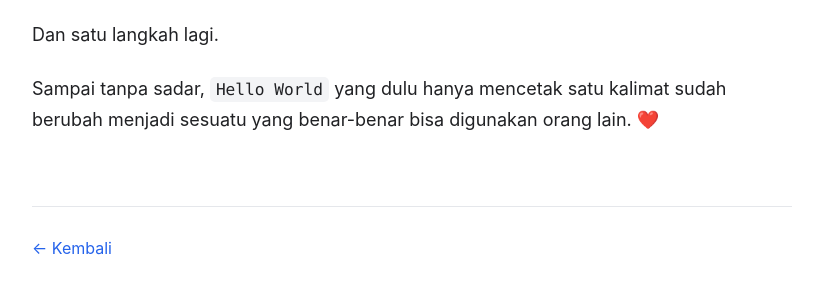
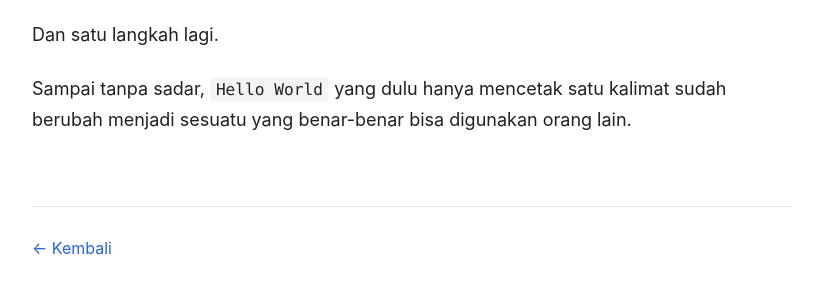
Before and after one commit to ranggawaridat/ranggawaridat.github.io, a Jekyll site: the page built from _posts/2026-09-29-from-hello-world-to-real-world-applications-with-go.md, in a window 1280 px wide and 900 px high, scrolled down 29456 px. Shown: the part 558-852 px from the top of the window, without its empty margins (228-1051 px from the left). Built offline with Jekyll 4.4.1, drawn with Linux system fonts in a browser that asks for light colours; some of the changed text lies outside the part shown.

```diff
--- a/_posts/2026-09-29-from-hello-world-to-real-world-applications-with-go.md
+++ b/_posts/2026-09-29-from-hello-world-to-real-world-applications-with-go.md
@@ -1011,7 +1011,7 @@ Kita akan menjalankan test.
 
 Kita akan melakukan commit.
 
-Dan mungkin deployment pertama kita juga gagal. 😄
+Dan mungkin deployment pertama kita juga gagal.
 
 Tapi justru dari situlah proses belajar sebenarnya terjadi.
 
@@ -1061,4 +1061,4 @@ Lalu satu langkah kecil setelahnya.
 
 Dan satu langkah lagi.
 
-Sampai tanpa sadar, `Hello World` yang dulu hanya mencetak satu kalimat sudah berubah menjadi sesuatu yang benar-benar bisa digunakan orang lain. ❤️
+Sampai tanpa sadar, `Hello World` yang dulu hanya mencetak satu kalimat sudah berubah menjadi sesuatu yang benar-benar bisa digunakan orang lain.
```
